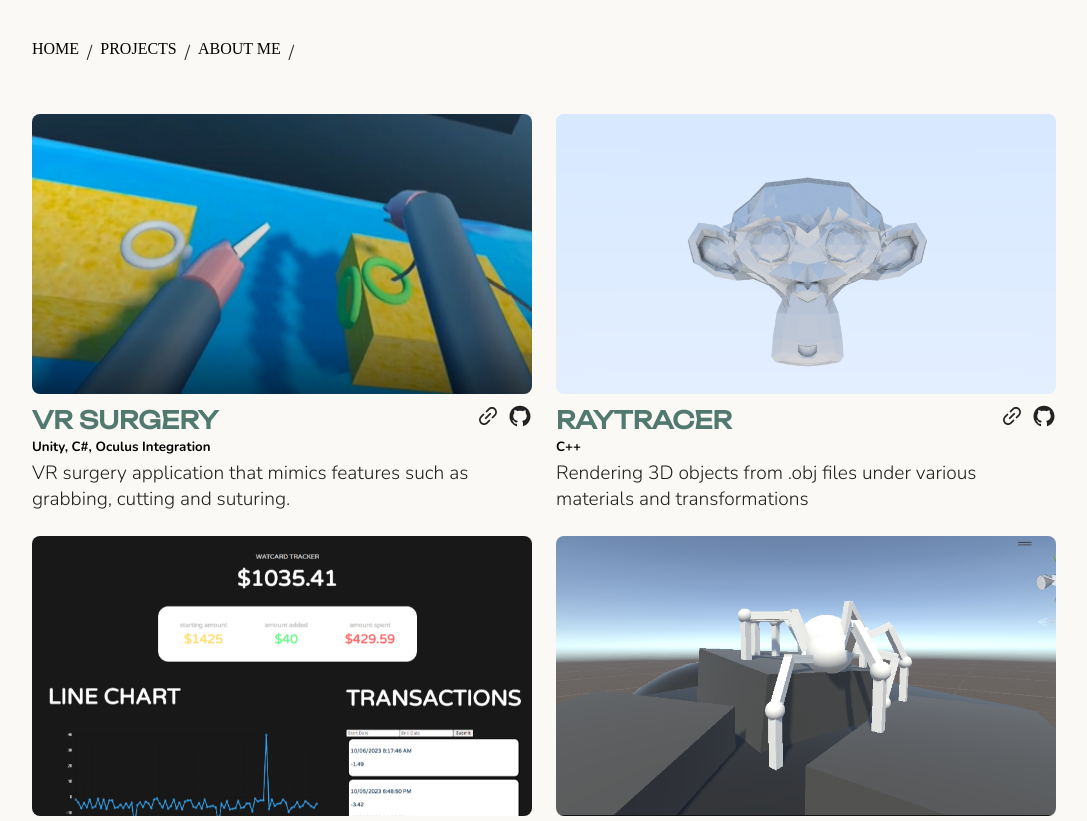
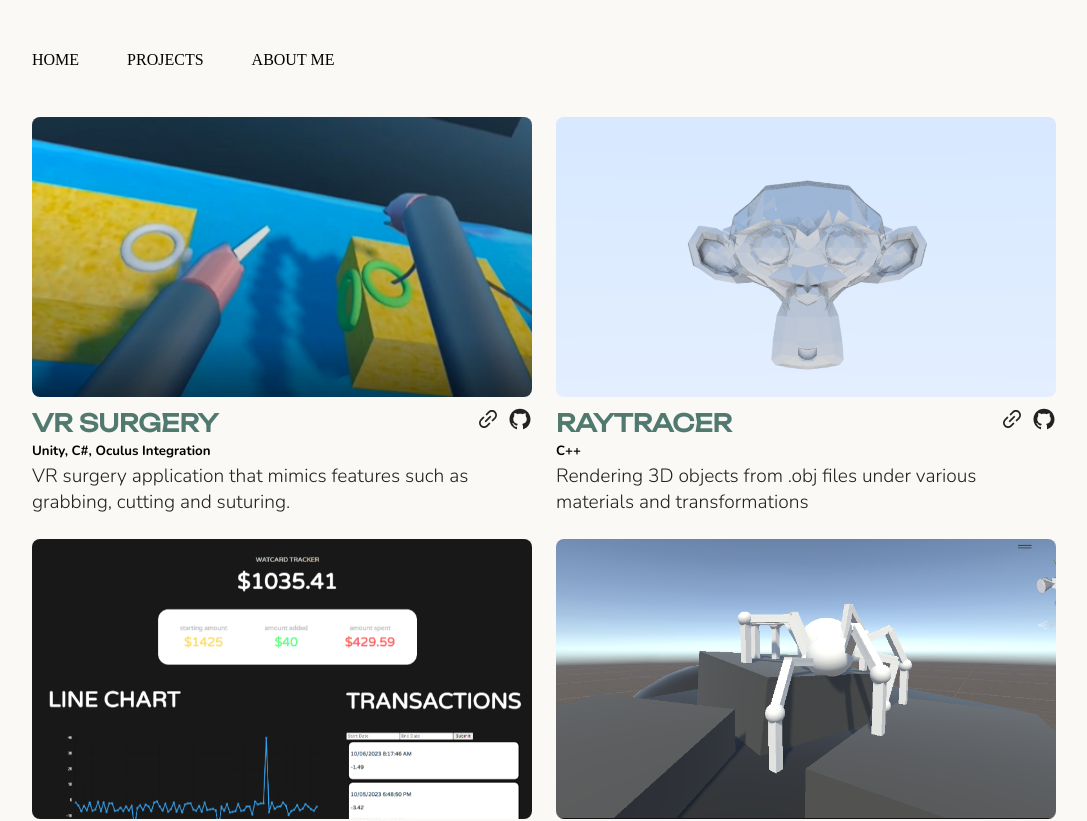
Before and after one commit to IsaacYu15/portfoliowebsite, a React (Create React App) app: page /projects in a window 1280 px wide. Shown: the top 821 px of the page, without its empty margins (96-1183 px from the left). Built offline with nearby package versions, Linux system fonts and the light colour scheme; a web font is replaced by a local one.

Commit message:
upper margins fixed

```diff
--- a/src/sections/navbar/Navbar_header.jsx
+++ b/src/sections/navbar/Navbar_header.jsx
@@ -14,7 +14,6 @@ const Navbar = () => {
                     <a className="routes" href={item.link}>{item.title}</a>
                     <div className="underline"></div>
                   </li>
-                <p>/</p>
               </div>
 
             ))
--- a/src/sections/navbar/navbar_header.css
+++ b/src/sections/navbar/navbar_header.css
@@ -2,7 +2,7 @@
   justify-content: center;
   display: flex;
 
-  gap: 0.5rem;
+  gap: 3rem;
 
 }
 
@@ -39,6 +39,7 @@
 @media (max-width: 768px) {
   .nav__menu {
     flex-direction: column;
+    gap: 0.5rem;
   }
 
   a{
--- a/src/sections/work/work.css
+++ b/src/sections/work/work.css
@@ -11,7 +11,7 @@
   align-items: center;
 }
 .work__container {
-  margin-top: 2.5rem;
+  margin-top: 5%;
   display: flex;
   flex-direction: column;
   gap: 3rem;
```
